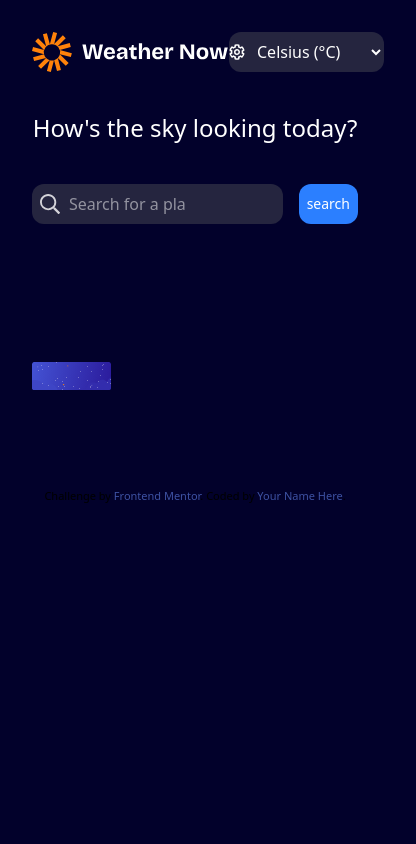
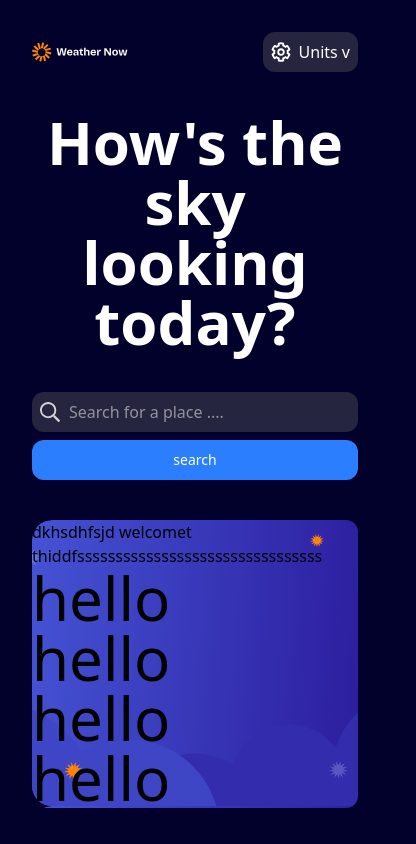
Before and after one commit to mugisha12john/weather_app, a website: page index.html in a window 390 px wide. Shown: the top 844 px of the page, 416 px wide, since content can reach past the window. Drawn offline with Linux system fonts and the light colour scheme.

Commit message:
work with responsive and work in middle section

```diff
--- a/index.html
+++ b/index.html
@@ -28,46 +28,43 @@
   <body class="bg-[#02012b]">
     <main class="m-8">
       <div class="flex justify-between">
-        <img src="./assets/images/logo.svg" alt="" />
+        <img src="./assets/images/logo.svg" class="w-24" alt="" />
         <div class="flex justify-center bg-[#25253F] p-2 gap-2 rounded-xl">
           <img src="./assets/images/icon-units.svg" class="w-5" alt="" />
-          <select class="text-white" name="" id="">
-            <option value="metric" class="text-black">Celsius (°C)</option>
-            <option value="imperial" class="text-black">Fahrenheit (°F)</option>
-          </select>
+          <span class="text-white font-medium">Units v</span>
         </div>
       </div>
 
-      <h1 class="text-center mt-10 font-medium text-white text-2xl">
+      <h1 class="text-center mt-10 font-semibold text-white text-6xl">
         How's the sky looking today?
       </h1>
 
-      <section class="flex justify-center gap-4">
-        <div
-          class="flex justify-start bg-[#25253f] p-2 gap-2 w-96 rounded-xl mt-10"
-        >
+      <section class="flex justify-center flex-col">
+        <div class="flex justify-start bg-[#25253f] p-2 gap-2 rounded-xl mt-10">
           <img src="./assets/images/icon-search.svg" alt="" />
           <input
-            class="text-white w-1/2"
+            class="text-white bg-[#25253f] outline-none"
             type="text"
             placeholder="Search for a place ...."
           />
         </div>
         <button
-          class="w-20 h-10 mt-10 bg-blue-500 p-2 rounded-xl text-white font-medium text-sm"
+          class="h-10 mt-2 bg-blue-500 p-2 rounded-xl text-white font-medium text-sm"
         >
           search
         </button>
       </section>
 
       <!-- main two cards -->
-      <section class="flex">
-        <div class="h-48 w-2/3 rounded-xl mx-auto mt-10">
-          <img
-            src="/assets/images/bg-today-large.svg"
-            class="h-56 w-2/3"
-            alt=""
-          />
+      <section class="flex justify-center flex-col">
+        <div
+          class="rounded-xl mx-auto bg-[url('/assets/images/bg-today-small.svg')] mt-10"
+        >
+          dkhsdhfsjd welcomet thiddfssssssssssssssssssssssssssssssss
+          <h1 class="text-6xl">hello</h1>
+          <h1 class="text-6xl">hello</h1>
+          <h1 class="text-6xl">hello</h1>
+          <h1 class="text-6xl">hello</h1>
         </div>
         <div class="h-48 w-96 rounded-xl mx-auto mt-10"></div>
       </section>
```
Also changed, not shown: src/output.css.
